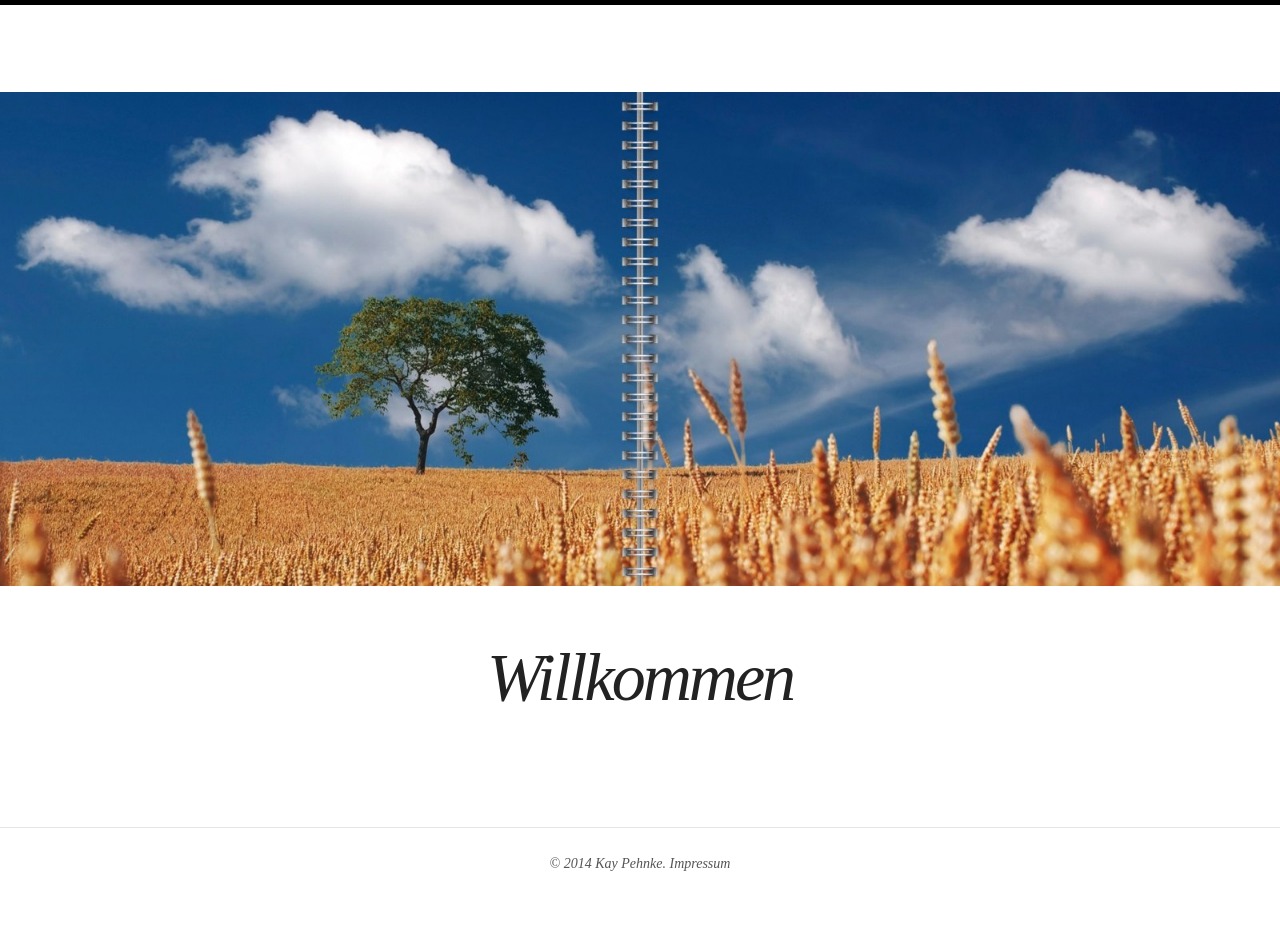
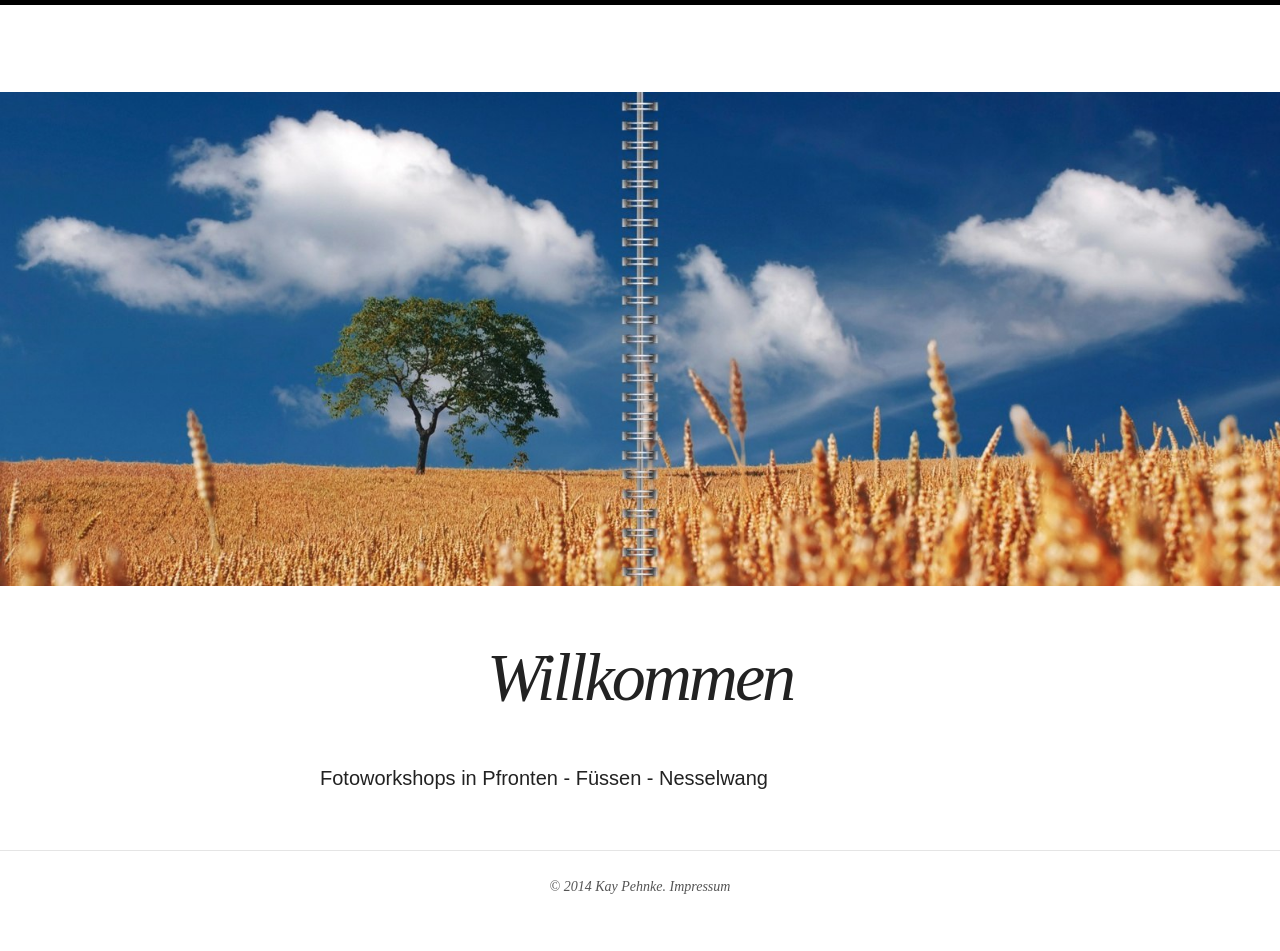
Before and after one commit to kay-pehnke/kay-pehnke.github.io, a Jekyll site: the page built from index.html, in a window 1280 px wide. Built offline with Jekyll 4.4.1, drawn with Linux system fonts in a browser that asks for light colours; nearby versions of some CDN libraries; before the commit the page ends 928 px from its top, so only the background shows below that.

Commit message:
Index (startweite) geändert

```diff
--- a/index.html
+++ b/index.html
@@ -7,3 +7,4 @@ image:
   feature: korn2.jpg
 
 ---
+Fotoworkshops in Pfronten - Füssen - Nesselwang
```
